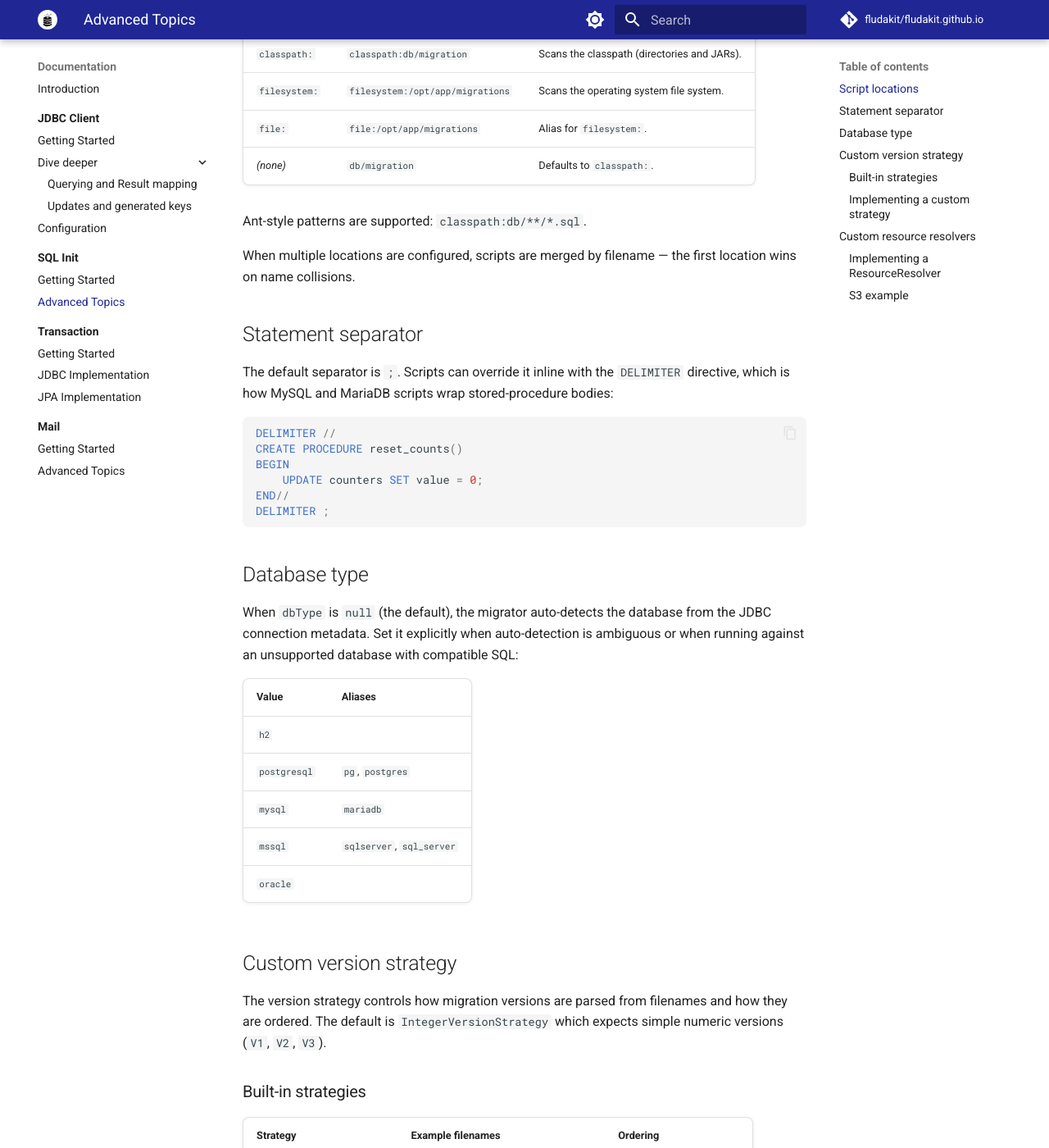
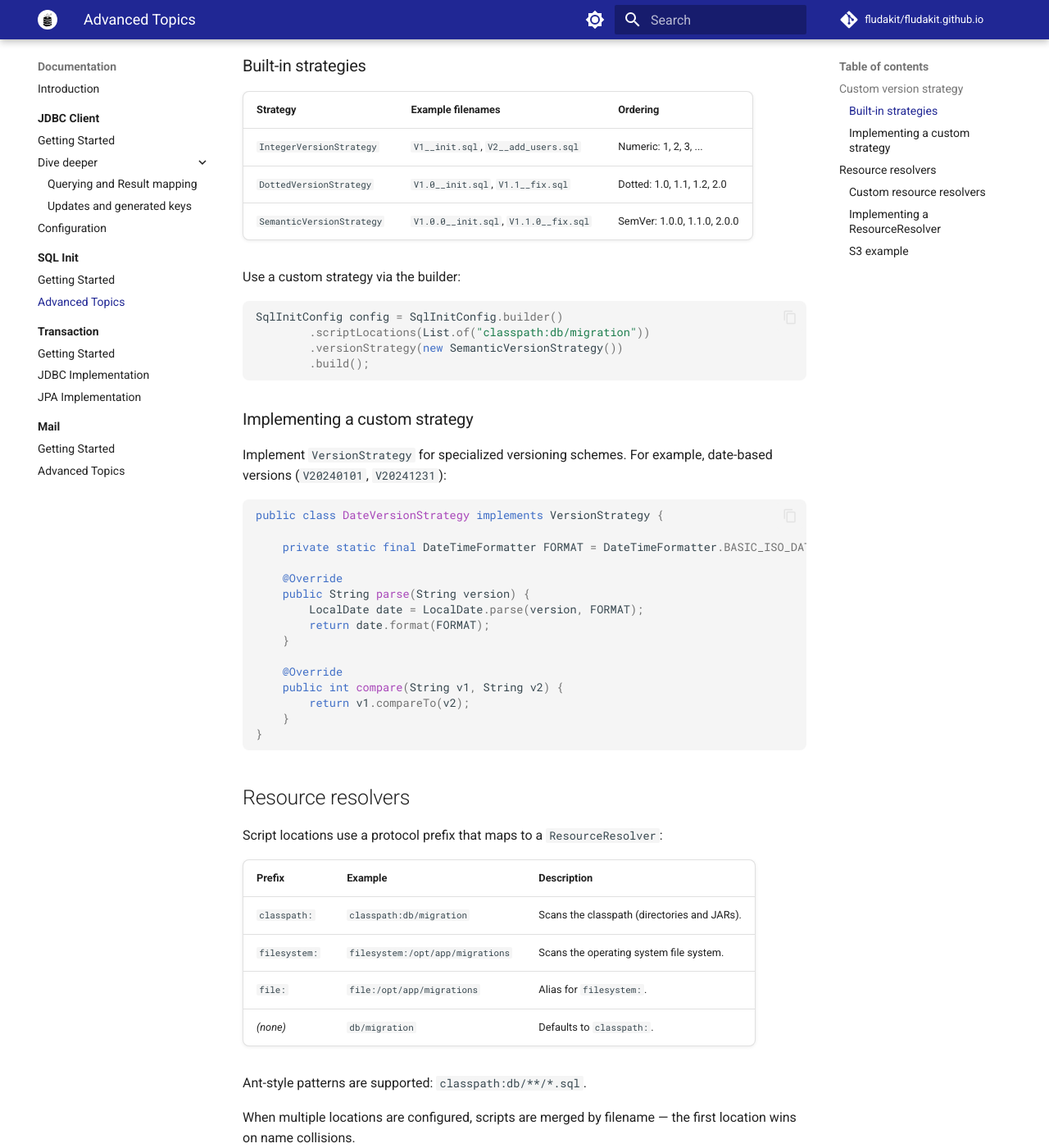
Before and after one commit to fludakit/fludakit.github.io, an MkDocs documentation site: the page built from docs/documentation/sql-init/advanced.md, in a window 1280 px wide and 1400 px high, scrolled down 414 px. Shown: the whole window at 82% size. Built offline with MkDocs 1.6.1 and Material for MkDocs 9.7.7, drawn with Linux system fonts in a browser that asks for light colours; comment, search, counter and statistics services are not loaded; some of the changed text lies outside the part shown.

Commit message:
Restructure sql-init docs: move config details to getting-started, reorganize advanced topics
- Move Statement separator and Database type sections to getting-started.md as config property details
- Reorganize advanced.md: remove Script locations title, focus on protocol/ResourceResolver mapping
- Place resource resolver protocol table before custom resolver section

````diff
--- a/docs/documentation/sql-init/advanced.md
+++ b/docs/documentation/sql-init/advanced.md
@@ -1,46 +1,6 @@
 # Advanced Topics
 
 This page covers advanced configuration options for FluDa SQL Init, including custom version strategies and custom resource resolvers.
-
-## Script locations
-
-Locations use a protocol prefix:
-
-| Prefix          | Example                                    | Description                                    |
-|-----------------|--------------------------------------------|------------------------------------------------|
-| `classpath:`    | `classpath:db/migration`                   | Scans the classpath (directories and JARs).    |
-| `filesystem:`   | `filesystem:/opt/app/migrations`           | Scans the operating system file system.        |
-| `file:`         | `file:/opt/app/migrations`                 | Alias for `filesystem:`.                       |
-| *(none)*        | `db/migration`                             | Defaults to `classpath:`.                      |
-
-Ant-style patterns are supported: `classpath:db/**/*.sql`.
-
-When multiple locations are configured, scripts are merged by filename — the first location wins on name collisions.
-
-## Statement separator
-
-The default separator is `;`. Scripts can override it inline with the `DELIMITER` directive, which is how MySQL and MariaDB scripts wrap stored-procedure bodies:
-
-```sql
-DELIMITER //
-CREATE PROCEDURE reset_counts()
-BEGIN
-    UPDATE counters SET value = 0;
-END//
-DELIMITER ;
-```
-
-## Database type
-
-When `dbType` is `null` (the default), the migrator auto-detects the database from the JDBC connection metadata. Set it explicitly when auto-detection is ambiguous or when running against an unsupported database with compatible SQL:
-
-| Value        | Aliases                                  |
-|--------------|------------------------------------------|
-| `h2`         |                                          |
-| `postgresql` | `pg`, `postgres`                         |
-| `mysql`      | `mariadb`                                |
-| `mssql`      | `sqlserver`, `sql_server`                |
-| `oracle`     |                                          |
 
 ## Custom version strategy
 
@@ -85,9 +45,24 @@ public class DateVersionStrategy implements VersionStrategy {
 }
 ```
 
-## Custom resource resolvers
+## Resource resolvers
 
-The built-in resolvers handle `classpath:`, `file:`, and `filesystem:` locations. To load migrations from other sources (e.g. AWS S3, HTTP, a database), implement `ResourceResolver` and register it with a `ResourceResolverRegistry`:
+Script locations use a protocol prefix that maps to a `ResourceResolver`:
+
+| Prefix          | Example                                    | Description                                    |
+|-----------------|--------------------------------------------|------------------------------------------------|
+| `classpath:`    | `classpath:db/migration`                   | Scans the classpath (directories and JARs).    |
+| `filesystem:`   | `filesystem:/opt/app/migrations`           | Scans the operating system file system.        |
+| `file:`         | `file:/opt/app/migrations`                 | Alias for `filesystem:`.                       |
+| *(none)*        | `db/migration`                             | Defaults to `classpath:`.                      |
+
+Ant-style patterns are supported: `classpath:db/**/*.sql`.
+
+When multiple locations are configured, scripts are merged by filename — the first location wins on name collisions.
+
+### Custom resource resolvers
+
+To load migrations from other sources (e.g. AWS S3, HTTP, a database), implement `ResourceResolver` and register it with a `ResourceResolverRegistry`:
 
 ```java
 ResourceResolverRegistry registry = new ResourceResolverRegistry();
````
Also changed, not shown: docs/documentation/sql-init/getting-started.md (+25 -0 lines).
